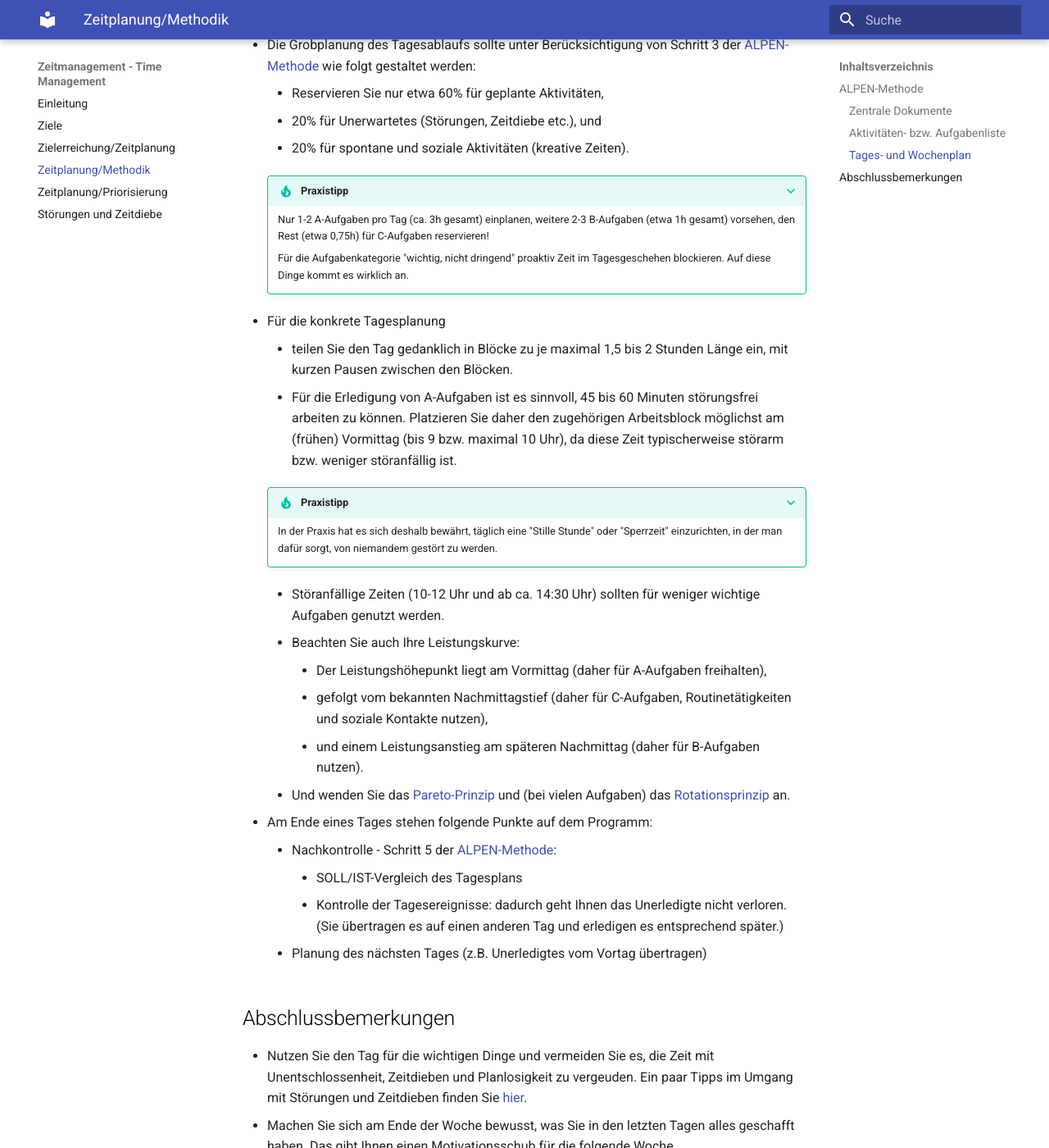
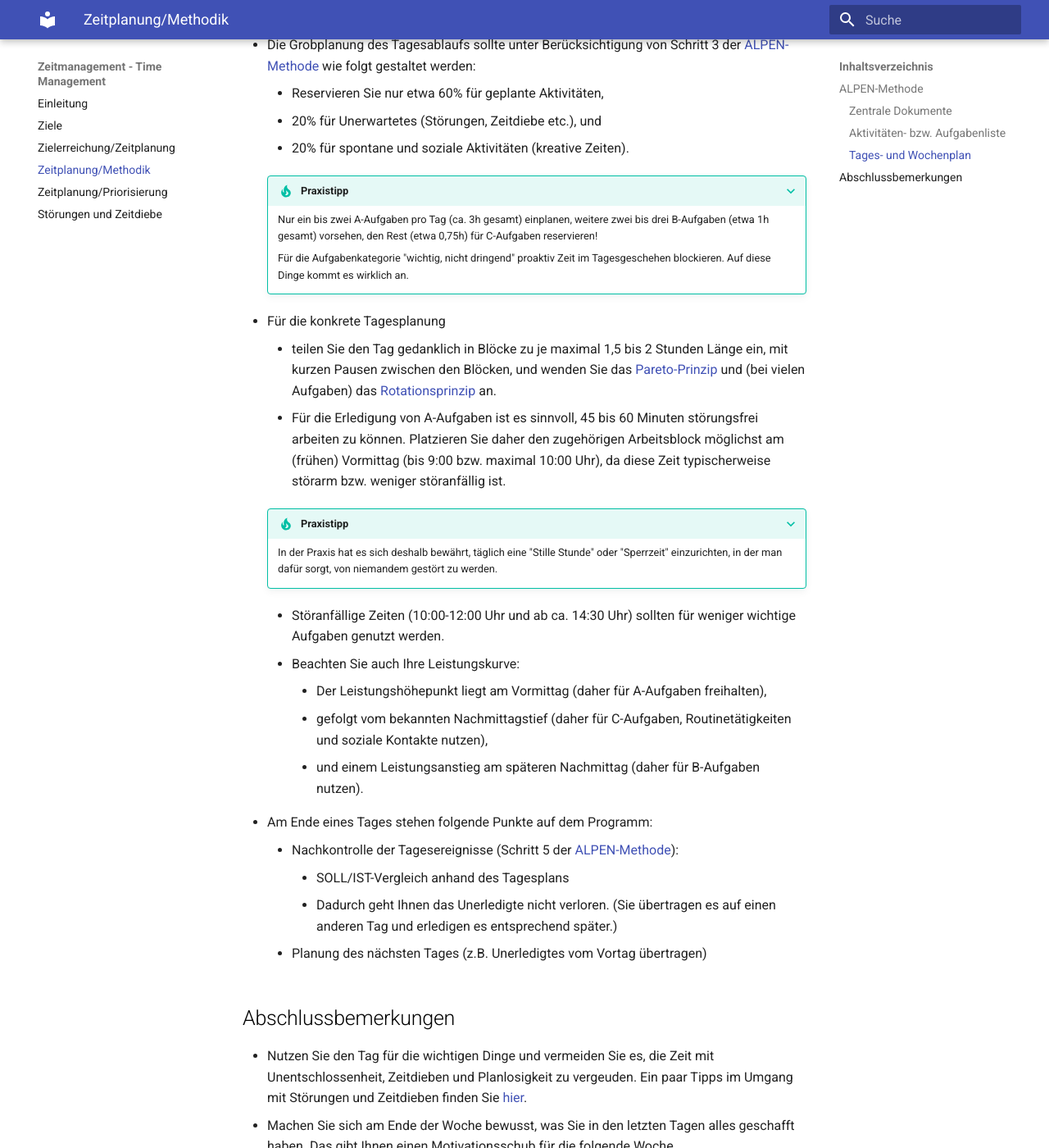
Before and after one commit to fneur/time-management, an MkDocs documentation site: the page built from docs/methodik.md, in a window 1280 px wide and 1400 px high, scrolled down 2475 px. Shown: the whole window at 82% size. Built offline with MkDocs 1.6.1 and Material for MkDocs 9.7.7, drawn with Linux system fonts in a browser that asks for light colours; some of the changed text lies outside the part shown.

Commit message:
Minor fixes

```diff
--- a/docs/methodik.md
+++ b/docs/methodik.md
@@ -105,27 +106,30 @@ um zugehörige Teilaufgaben):
     - 20% für spontane und soziale Aktivitäten (kreative Zeiten).
 
     ???+ tip "Praxistipp"
-        Nur 1-2 A-Aufgaben pro Tag (ca. 3h gesamt) einplanen, weitere 2-3
-        B-Aufgaben (etwa 1h gesamt) vorsehen, den Rest (etwa 0,75h) für
-        C-Aufgaben reservieren!
+        Nur ein bis zwei A-Aufgaben pro Tag (ca. 3h gesamt) einplanen, weitere
+        zwei bis drei B-Aufgaben (etwa 1h gesamt) vorsehen, den Rest
+        (etwa 0,75h) für C-Aufgaben reservieren!
 
         Für die Aufgabenkategorie "wichtig, nicht dringend" proaktiv Zeit im
         Tagesgeschehen blockieren. Auf diese Dinge kommt es wirklich an.
 
  - Für die konkrete Tagesplanung
     - teilen Sie den Tag gedanklich in Blöcke zu je maximal 1,5 bis 2 Stunden
-      Länge ein, mit kurzen Pausen zwischen den Blöcken.
+      Länge ein, mit kurzen Pausen zwischen den Blöcken, und wenden Sie
+      das [Pareto-Prinzip](./zielerreichung.md#pareto-prinzip) und (bei vielen
+      Aufgaben) das [Rotationsprinzip](./zielerreichung.md#pareto-prinzip) an.
     - Für die Erledigung von A-Aufgaben ist es sinnvoll, 45 bis 60 Minuten
       störungsfrei arbeiten zu können. Platzieren Sie daher den zugehörigen
-      Arbeitsblock möglichst am (frühen) Vormittag (bis 9 bzw. maximal 10 Uhr),
-      da diese Zeit typischerweise störarm bzw. weniger störanfällig ist.
+      Arbeitsblock möglichst am (frühen) Vormittag (bis 9:00 bzw. maximal
+      10:00 Uhr), da diese Zeit typischerweise störarm bzw. weniger
+      störanfällig ist.
 
     ???+ tip "Praxistipp"
         In der Praxis hat es sich deshalb bewährt, täglich eine "Stille Stunde"
         oder "Sperrzeit" einzurichten, in der man dafür sorgt, von niemandem
         gestört zu werden.
 
-    - Störanfällige Zeiten (10-12 Uhr und ab ca. 14:30 Uhr) sollten für weniger
+    - Störanfällige Zeiten (10:00-12:00 Uhr und ab ca. 14:30 Uhr) sollten für weniger
       wichtige Aufgaben genutzt werden.
     - Beachten Sie auch Ihre Leistungskurve:
         - Der Leistungshöhepunkt liegt am Vormittag (daher für A-Aufgaben
@@ -134,14 +138,12 @@ um zugehörige Teilaufgaben):
           Routinetätigkeiten und soziale Kontakte nutzen),
         - und einem Leistungsanstieg am späteren Nachmittag (daher für
           B-Aufgaben nutzen).
-    - Und wenden Sie das [Pareto-Prinzip](./zielerreichung.md#pareto-prinzip)
-      und (bei vielen Aufgaben)
-      das [Rotationsprinzip](./zielerreichung.md#pareto-prinzip) an.
 
  - Am Ende eines Tages stehen folgende Punkte auf dem Programm:
-    - Nachkontrolle - Schritt 5 der [ALPEN-Methode](#alpen-methode):
-        - SOLL/IST-Vergleich des Tagesplans
-        - Kontrolle der Tagesereignisse: dadurch geht Ihnen das
+    - Nachkontrolle der Tagesereignisse (Schritt 5 der
+      [ALPEN-Methode](#alpen-methode)):
+        - SOLL/IST-Vergleich anhand des Tagesplans
+        - Dadurch geht Ihnen das
           Unerledigte nicht verloren. (Sie übertragen es auf einen anderen
           Tag und erledigen es entsprechend später.)
     - Planung des nächsten Tages (z.B. Unerledigtes vom Vortag übertragen)
```
Also changed, not shown: other parts of docs/methodik.md (+4 -3 lines), docs/zeitdiebe.md (+4 -3 lines), docs/zielerreichung.md (+1 -1 lines).
